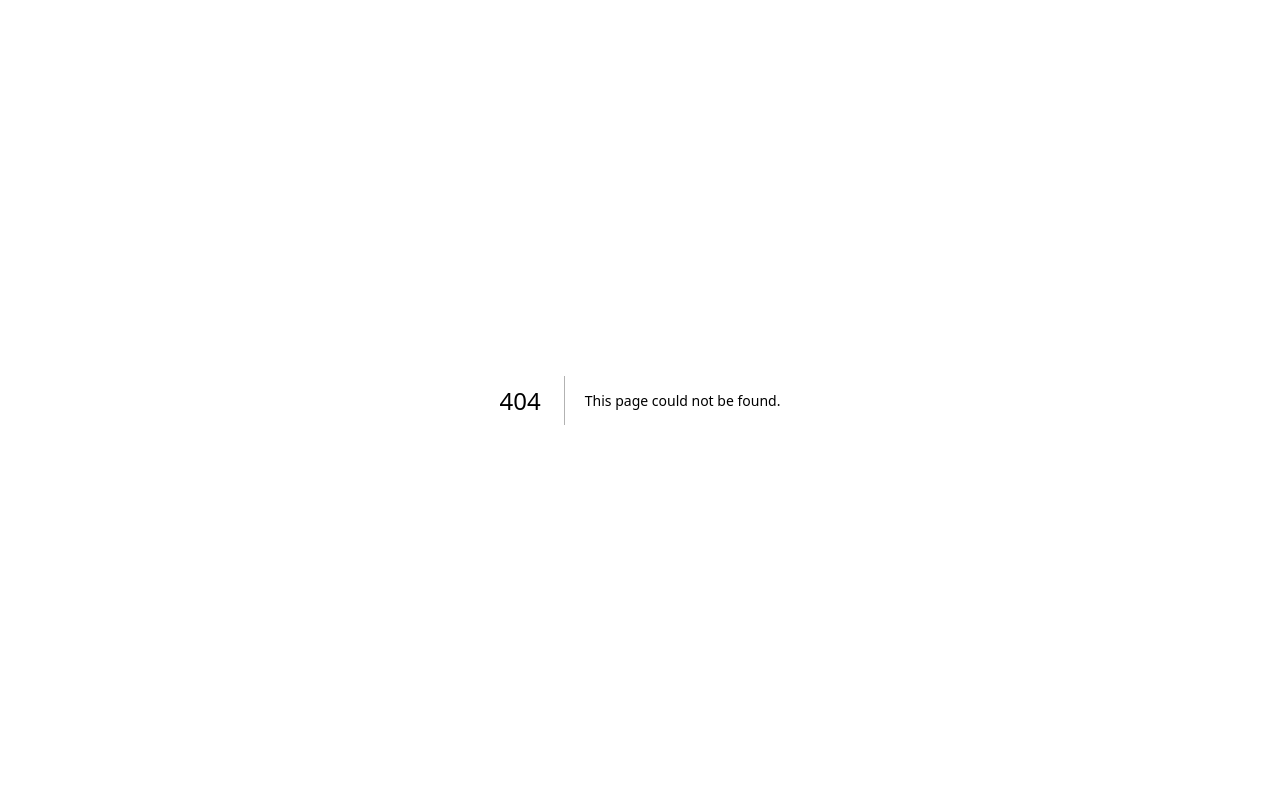
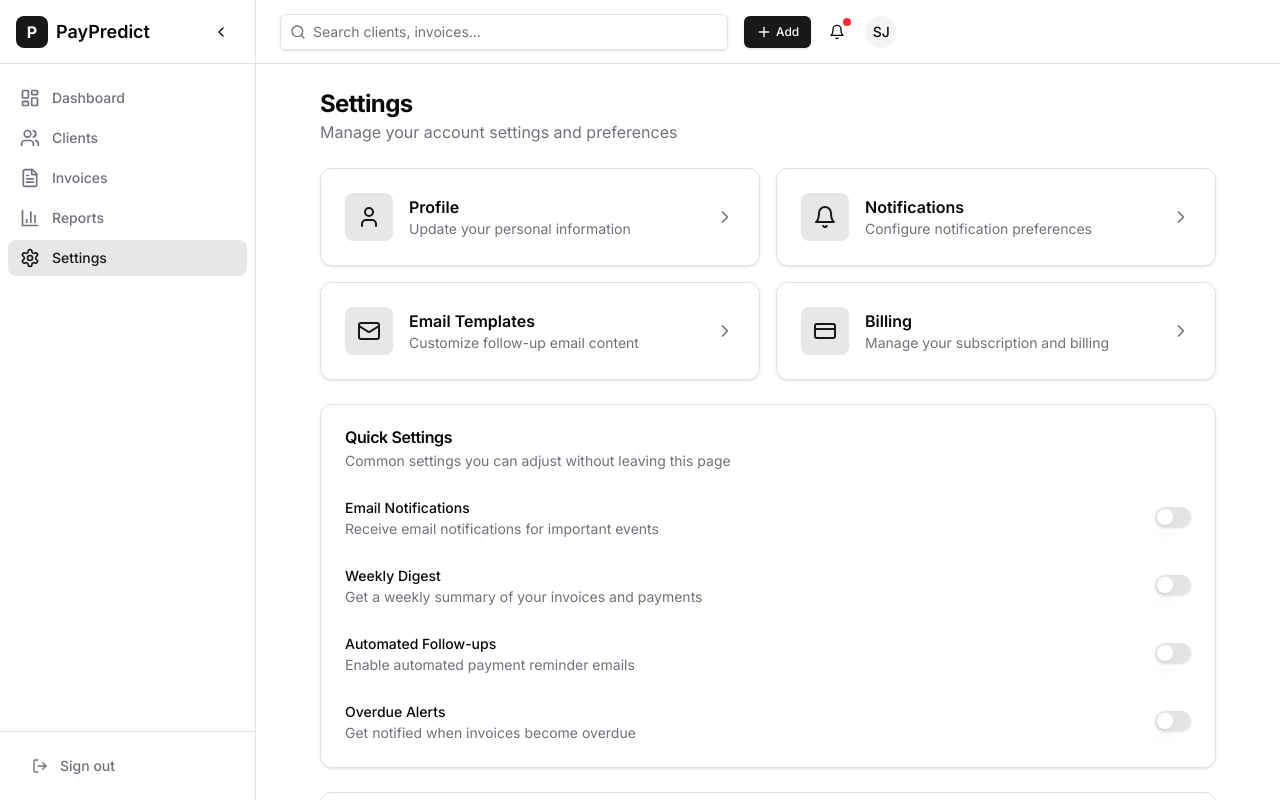
Before and after one commit to LarsCowe/payment-predictor, a Next.js app: page /settings in a window 1280 px wide. Before the commit this address had no page. Built offline with nearby package versions, Linux system fonts and the light colour scheme.

Commit message:
feat: add settings page

```diff
--- /dev/null
+++ b/src/app/(dashboard)/settings/page.tsx
@@ -0,0 +1,182 @@
+import type { Metadata } from "next";
+import Link from "next/link";
+import { PageHeader } from "@/components/layout/header";
+import { Card, CardContent, CardDescription, CardHeader, CardTitle } from "@/components/ui/card";
+import { Button } from "@/components/ui/button";
+import { Switch } from "@/components/ui/switch";
+import { Label } from "@/components/ui/label";
+import {
+  User,
+  Bell,
+  Mail,
+  Shield,
+  CreditCard,
+  ChevronRight,
+} from "lucide-react";
+
+export const metadata: Metadata = {
+  title: "Settings",
+  description: "Manage your account settings and preferences",
+};
+
+/**
+ * Settings page
+ */
+export default function SettingsPage() {
+  return (
+    <div className="max-w-4xl mx-auto space-y-6">
+      <PageHeader
+        title="Settings"
+        description="Manage your account settings and preferences"
+      />
+
+      {/* Navigation Cards */}
+      <div className="grid gap-4 md:grid-cols-2">
+        <SettingsCard
+          icon={User}
+          title="Profile"
+          description="Update your personal information"
+          href="/settings/profile"
+        />
+        <SettingsCard
+          icon={Bell}
+          title="Notifications"
+          description="Configure notification preferences"
+          href="/settings/notifications"
+        />
+        <SettingsCard
+          icon={Mail}
+          title="Email Templates"
+          description="Customize follow-up email content"
+          href="/settings/templates"
+        />
+        <SettingsCard
+          icon={CreditCard}
+          title="Billing"
+          description="Manage your subscription and billing"
+          href="/settings/billing"
+        />
+      </div>
+
+      {/* Quick Settings */}
+      <Card>
+        <CardHeader>
+          <CardTitle>Quick Settings</CardTitle>
+          <CardDescription>
+            Common settings you can adjust without leaving this page
+          </CardDescription>
+        </CardHeader>
+        <CardContent className="space-y-6">
+          <div className="flex items-center justify-between">
+            <div className="space-y-0.5">
+              <Label htmlFor="email-notifications">Email Notifications</Label>
+              <p className="text-sm text-muted-foreground">
+                Receive email notifications for important events
+              </p>
+            </div>
+            <Switch id="email-notifications" defaultChecked />
+          </div>
+
+          <div className="flex items-center justify-between">
+            <div className="space-y-0.5">
+              <Label htmlFor="weekly-digest">Weekly Digest</Label>
+              <p className="text-sm text-muted-foreground">
+                Get a weekly summary of your invoices and payments
+              </p>
+            </div>
+            <Switch id="weekly-digest" defaultChecked />
+          </div>
+
+          <div className="flex items-center justify-between">
+            <div className="space-y-0.5">
+              <Label htmlFor="follow-ups">Automated Follow-ups</Label>
+              <p className="text-sm text-muted-foreground">
+                Enable automated payment reminder emails
+              </p>
+            </div>
+            <Switch id="follow-ups" defaultChecked />
+          </div>
+
+          <div className="flex items-center justify-between">
+            <div className="space-y-0.5">
+              <Label htmlFor="overdue-alerts">Overdue Alerts</Label>
+              <p className="text-sm text-muted-foreground">
+                Get notified when invoices become overdue
+              </p>
+            </div>
+            <Switch id="overdue-alerts" defaultChecked />
+          </div>
+        </CardContent>
+      </Card>
+
+      {/* Account Section */}
+      <Card>
+        <CardHeader>
+          <CardTitle>Account</CardTitle>
+          <CardDescription>Manage your account settings</CardDescription>
+        </CardHeader>
+        <CardContent className="space-y-4">
+          <div className="flex items-center justify-between">
+            <div>
+              <p className="font-medium">Current Plan</p>
+              <p className="text-sm text-muted-foreground">Free Plan</p>
+            </div>
+            <Button variant="outline">Upgrade</Button>
+          </div>
+
+          <div className="flex items-center justify-between">
+            <div>
+              <p className="font-medium">Export Data</p>
+              <p className="text-sm text-muted-foreground">
+                Download all your data as CSV
+              </p>
+            </div>
+            <Button variant="outline">Export</Button>
+          </div>
+
+          <div className="flex items-center justify-between border-t pt-4">
+            <div>
+              <p className="font-medium text-red-600">Delete Account</p>
+              <p className="text-sm text-muted-foreground">
+                Permanently delete your account and all data
+              </p>
+            </div>
+            <Button variant="destructive">Delete</Button>
+          </div>
+        </CardContent>
+      </Card>
+    </div>
+  );
+}
+
+/**
+ * Settings navigation card
+ */
+function SettingsCard({
+  icon: Icon,
+  title,
+  description,
+  href,
+}: {
+  icon: React.ComponentType<{ className?: string }>;
+  title: string;
+  description: string;
+  href: string;
+}) {
+  return (
+    <Link href={href}>
+      <Card className="hover:bg-accent/50 transition-colors cursor-pointer">
+        <CardContent className="flex items-center gap-4 p-6">
+          <div className="flex h-12 w-12 items-center justify-center rounded-lg bg-primary/10">
+            <Icon className="h-6 w-6 text-primary" />
+          </div>
+          <div className="flex-1">
+            <h3 className="font-semibold">{title}</h3>
+            <p className="text-sm text-muted-foreground">{description}</p>
+          </div>
+          <ChevronRight className="h-5 w-5 text-muted-foreground" />
+        </CardContent>
+      </Card>
+    </Link>
+  );
+}
```
